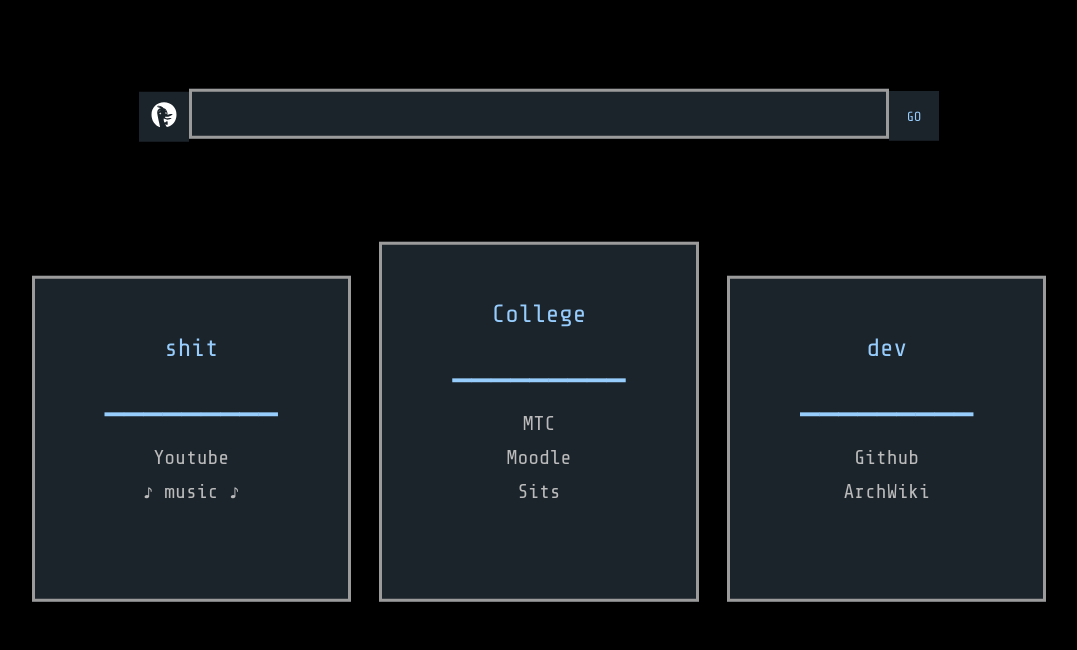
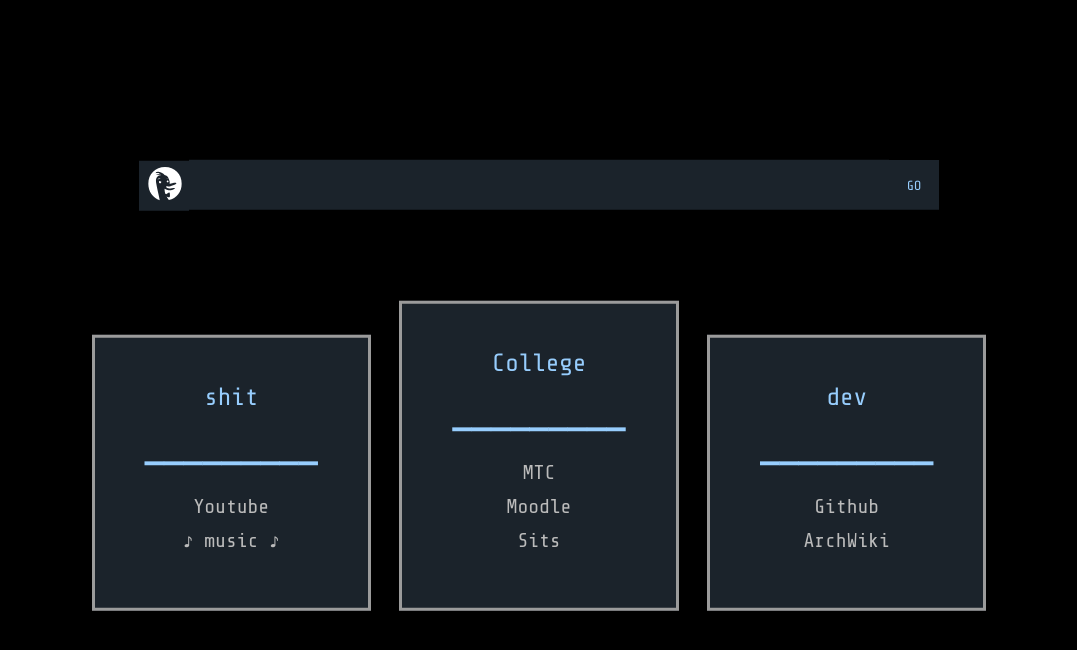
Before and after one commit to hamed-alaadi/start_page, a browser extension: page startpage.html in a window 1280 px wide. Shown: the whole page, without its empty margins (101-1178 px from the left). Drawn offline with nearby package versions, Linux system fonts and the light colour scheme.

Commit message:
Add files via upload

```diff
--- a/style.css
+++ b/style.css
@@ -8,7 +8,7 @@ body {
     background-color: #000000;
     box-sizing: border-box;
     position: absolute;
-    top: 25%;
+    top: 30%;
     transform: translateY(-50%);
 }
 h1 {
@@ -19,7 +19,7 @@ h2 {
     color: #000000;
     font-size: 35px;
     position: relative;
-    top: 250px;
+    top: 300px;
 }
 a {
     line-height: 1.7;
@@ -41,19 +41,19 @@ a:hover {
 .shit, .College, .dev {
     display: inline-block;
     background-color: #1b232b;
-    margin-top:100px;
+    margin-top:90px;
     margin-bottom:10px;
     margin-left:10px;
     margin-right:10px;
-    padding-top:30px;
-    padding-bottom:90px;
-    padding-left:70px;
-    padding-right:70px;
+    padding-top:20px;
+    padding-bottom:50px;
+    padding-left:50px;
+    padding-right:50px;
     border: 3px solid #9b9b9b;
     transition: border-radius 0.3s, background-color 0.3s;
 }
 .shit:hover, .College:hover, .dev:hover {
-    border: 2px solid rgb(238, 238, 238);
+    border: 3px solid rgb(238, 238, 238);
     box-shadow: 0px 0px 8px 8px #1a2229;
     background-color: #1a2732;
     border-radius: 10px;
@@ -64,8 +64,8 @@ input {
     width: 700px;
     text-align: center;
     height: 50px;
-    font-size: 20px;
-    border: 3px solid #9b9b9b;
+    font-size: 13.5px;
+    border: 0px solid #9b9b9b;
     outline: none;
 }
 input:focus::placeholder {
@@ -104,8 +104,8 @@ button:hover {
     border-bottom-left-radius: 5px;
 }
 #se_icon {
-    width: 30px;
-    height: 30px;
+    width: 40px;
+    height: 40px;
 }
 .filter-white {
     filter: invert(1);
```
